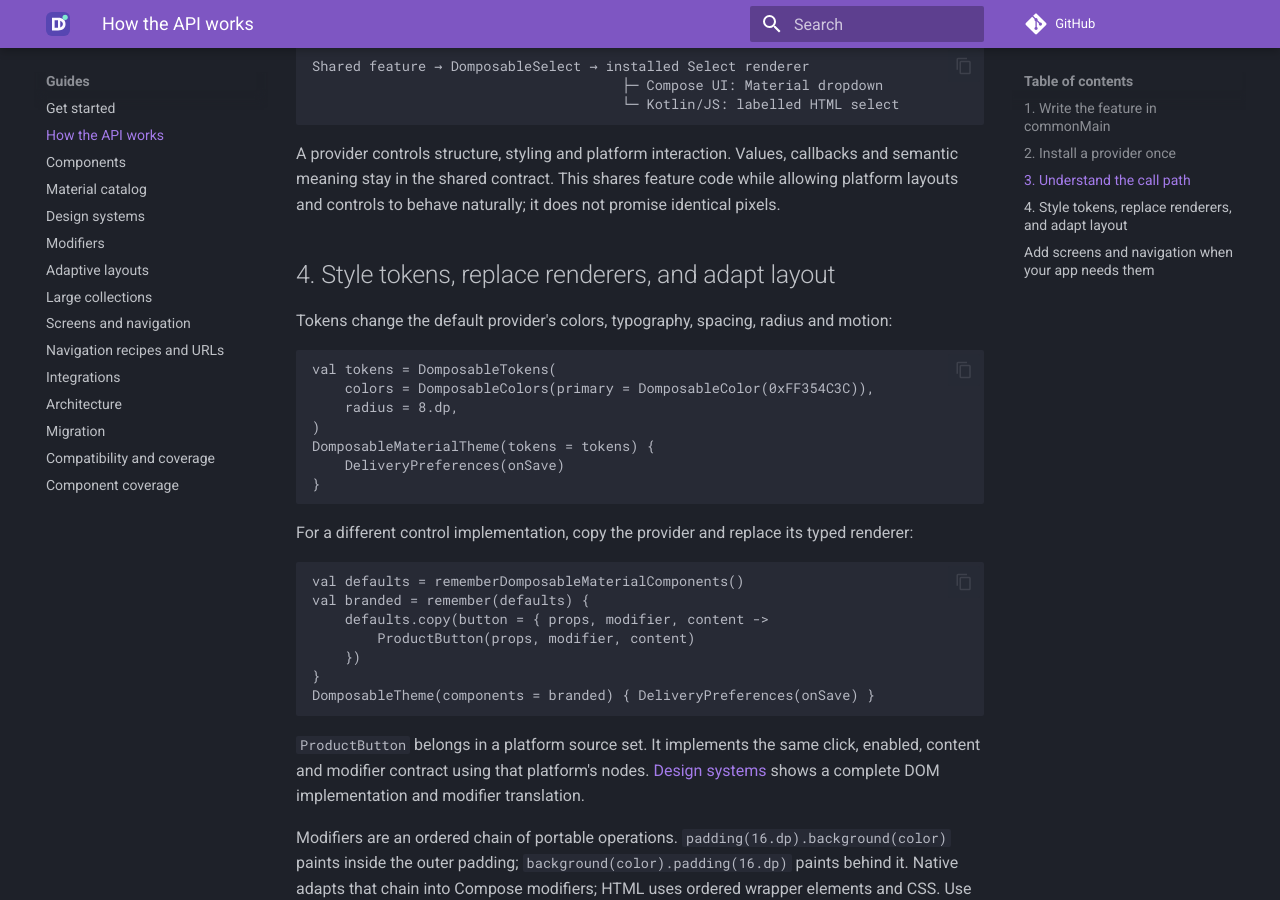
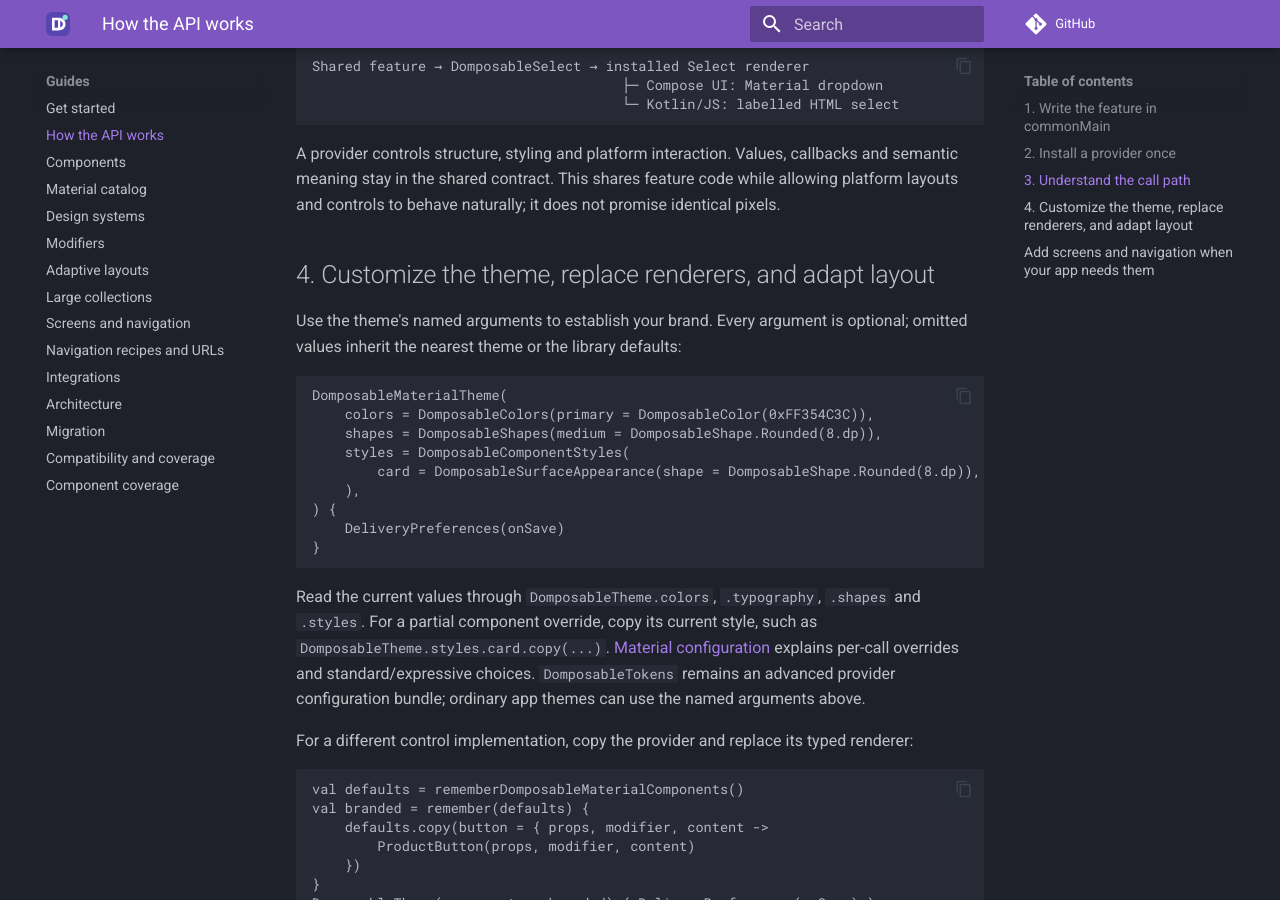
Before and after one commit to samuolis/domposable, an MkDocs documentation site: the page built from docs/how-it-works.md, in a window 1280 px wide and 900 px high, scrolled down 2228 px. Built offline with MkDocs 1.6.1 and Material for MkDocs 9.7.7, drawn with Linux system fonts in a browser that asks for light colours; comment, search, counter and statistics services are not loaded; some of the changed text lies outside the part shown.

Commit message:
Explain the named theme API in the introductory guide

````diff
--- a/docs/how-it-works.md
+++ b/docs/how-it-works.md
@@ -48,7 +48,7 @@ fun App() {
 }
 ```
 
-`savePreferences` is your application's function. `DomposableMaterialTheme` installs the default provider and its theme tokens through composition locals. The feature automatically uses the nearest provider; a nested theme can customize one part of the app.
+`savePreferences` is your application's function. `DomposableMaterialTheme` installs the default provider and its theme values through composition locals. The feature automatically uses the nearest provider; a nested theme can customize one part of the app.
 
 Choose a standard host at the platform entry point:
 
@@ -81,19 +81,23 @@ Shared feature → DomposableSelect → installed Select renderer
 
 A provider controls structure, styling and platform interaction. Values, callbacks and semantic meaning stay in the shared contract. This shares feature code while allowing platform layouts and controls to behave naturally; it does not promise identical pixels.
 
-## 4. Style tokens, replace renderers, and adapt layout
+## 4. Customize the theme, replace renderers, and adapt layout
 
-Tokens change the default provider's colors, typography, spacing, radius and motion:
+Use the theme's named arguments to establish your brand. Every argument is optional; omitted values inherit the nearest theme or the library defaults:
 
 ```kotlin
-val tokens = DomposableTokens(
+DomposableMaterialTheme(
     colors = DomposableColors(primary = DomposableColor(0xFF354C3C)),
-    radius = 8.dp,
-)
-DomposableMaterialTheme(tokens = tokens) {
+    shapes = DomposableShapes(medium = DomposableShape.Rounded(8.dp)),
+    styles = DomposableComponentStyles(
+        card = DomposableSurfaceAppearance(shape = DomposableShape.Rounded(8.dp)),
+    ),
+) {
     DeliveryPreferences(onSave)
 }
 ```
+
+Read the current values through `DomposableTheme.colors`, `.typography`, `.shapes` and `.styles`. For a partial component override, copy its current style, such as `DomposableTheme.styles.card.copy(...)`. [Material configuration](material-catalog.md#configuration) explains per-call overrides and standard/expressive choices. `DomposableTokens` remains an advanced provider configuration bundle; ordinary app themes can use the named arguments above.
 
 For a different control implementation, copy the provider and replace its typed renderer:
 
````
